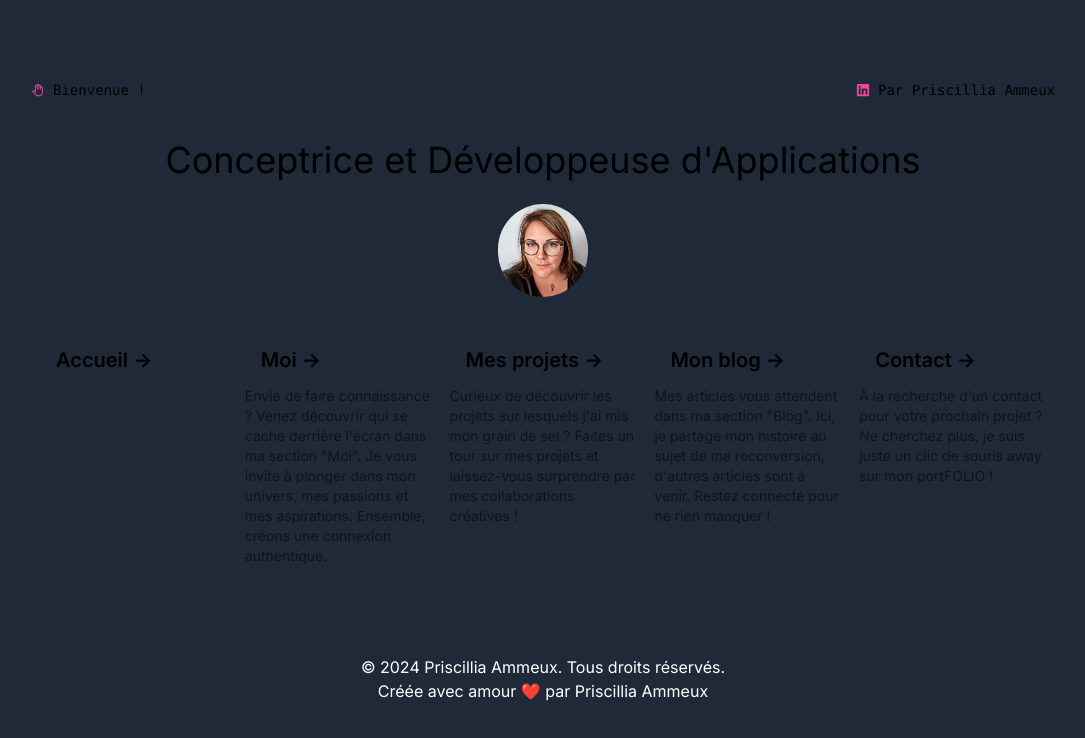
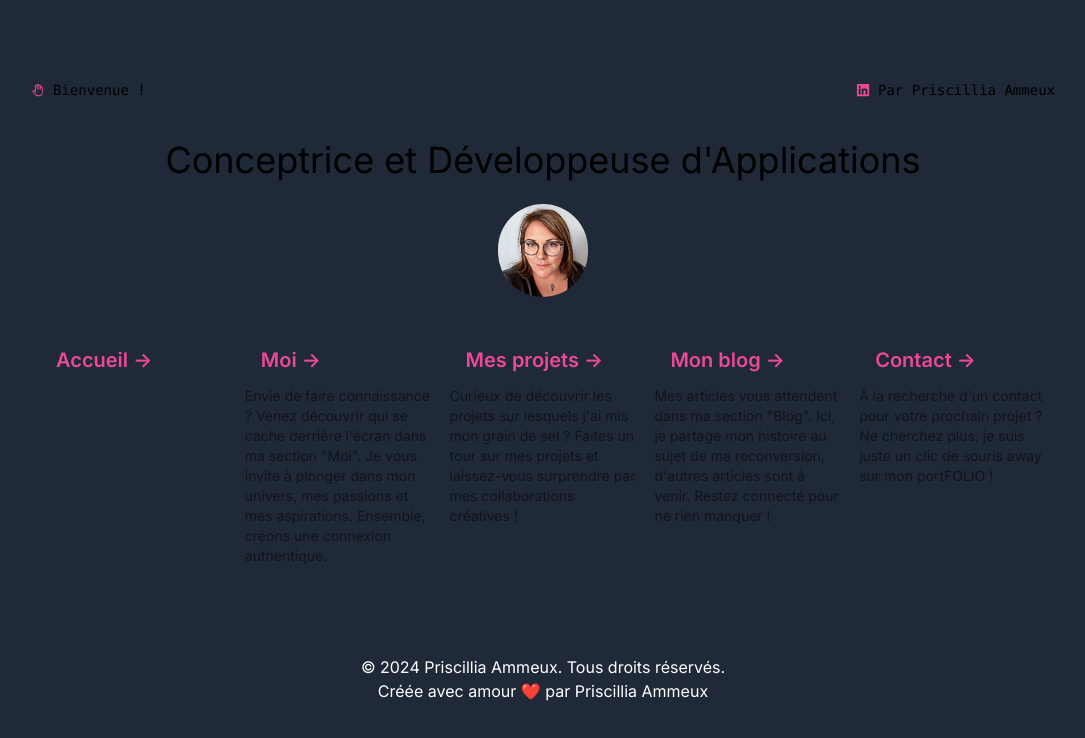
Before and after one commit to PriscilliaAmmeux/my_portfolio, a Next.js app: page / in a window 1280 px wide. Shown: the top 738 px of the page, without its empty margins (97-1182 px from the left). Built offline with nearby package versions, Linux system fonts and the light colour scheme.

Commit message:
change color navbar

```diff
--- a/src/app/ui/components/navlink/navlink.tsx
+++ b/src/app/ui/components/navlink/navlink.tsx
@@ -14,11 +14,12 @@ export default function NavLink({
   return (
     <Link
       href={href}
-      className={`group rounded-lg border border-transparent px-2 py-2 transition-colors hover:border-pink-500 hover:bg-gray-100 hover:dark:border-neutral-700 hover:dark:bg-neutral-800/30 ${className}`}
+      className={`group rounded-lg border border-transparent px-2 py-2 transition-colors hover:border-pink-500 hover:bg-gray-100 hover:text-pink-200 hover:pink:border-neutral-700 hover:dark:bg-neutral-800/30 ${className}`}
       target="_self"
       rel="noopener noreferrer">
       <div>
-        <h1 className={`ml-4 mb-3 text-xl font-semibold`}>
+        <h1
+          className={`ml-4 mb-3 text-xl text-pink-500 font-semibold hover:text-pink-500`}>
           {title}{" "}
           <span className="inline-block transition-transform group-hover:translate-x-1 motion-reduce:transform-none">
             -&gt;
```
